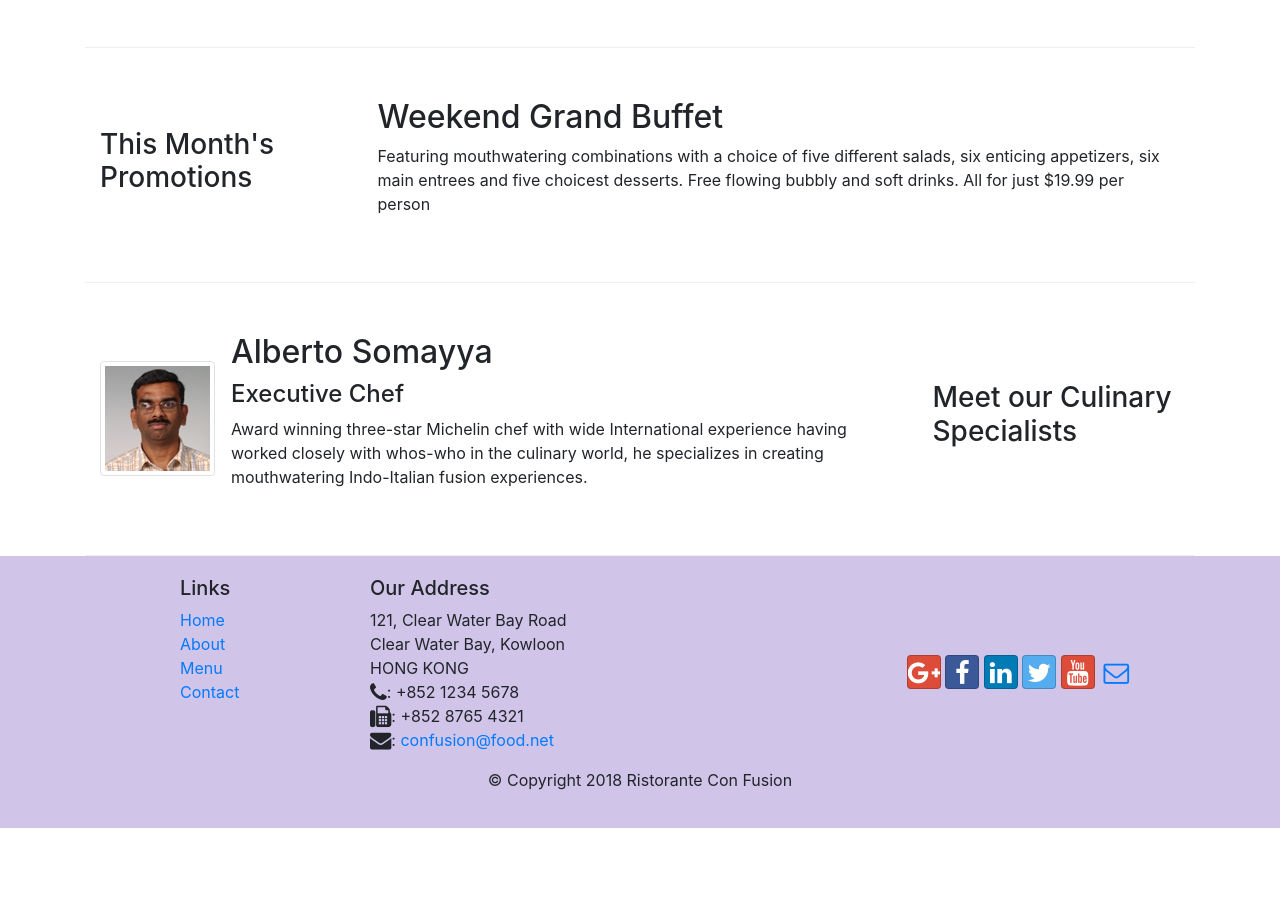
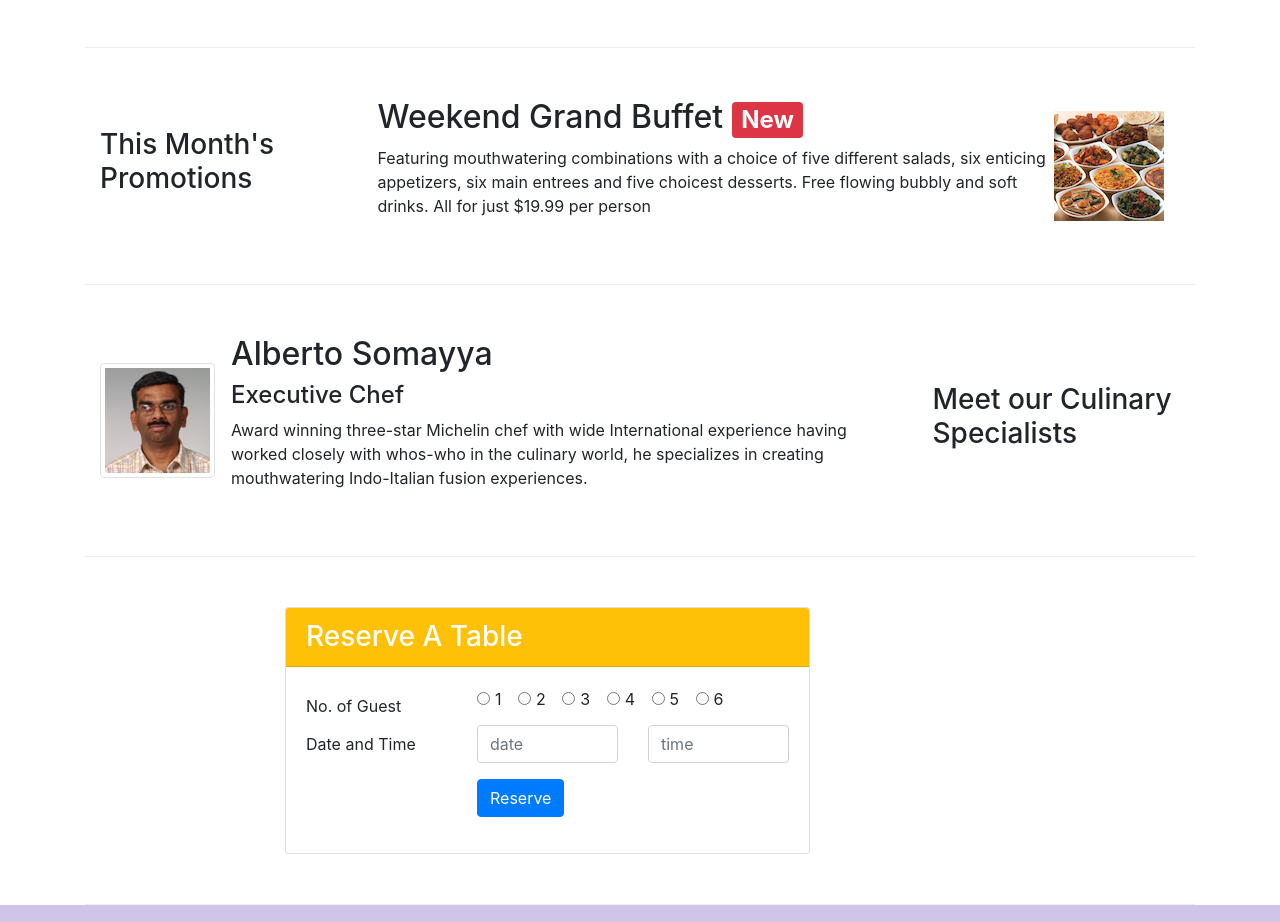
Before and after one commit to sajjadz118128/RestaurantBooking, a website: page index.html in a window 1280 px wide. Shown: the part 523-1445 px from the top of the page. Before the commit the page ends 1351 px from the top, so only its background shows below. Drawn offline with nearby package versions, Linux system fonts and the light colour scheme.

```diff
--- a/css/style.css
+++ b/css/style.css
@@ -36,3 +36,10 @@
 .navbar-dark {
     background-color: #512DA8;
 }
+
+.tab-content{
+    border-left: 1px solid #ddd;
+    border-right: 1px solid #ddd;
+    border-bottom: 1px soli #ddd;
+    padding: 10px;
+}
--- a/index.html
+++ b/index.html
@@ -39,8 +39,11 @@
                     <h1>Ristorante con Fusion</h1>
                     <p>We take inspiration from the World's best cuisines, and create a unique fusion experience. Our lipsmacking creations will tickle your culinary senses!</p>
                 </div>
-                <div class="col-12 col-sm align-self-center">
+                <div class="col-12 col-sm-3 align-self-center">
                     <img src="img/logo.png" class="img-fluid">
+                </div>
+                <div class="col-12 col-sm-3 align-self-center">
+                    <a href="#card"><button class="btn btn-warning">Reseve Table</button></a>
                 </div>
             </div>
         </div>
@@ -68,8 +71,13 @@
                 <h3>This Month's Promotions</h3>
             </div>
             <div class="col col-sm col-md">
-                <h2>Weekend Grand Buffet</h2>
-                <p>Featuring mouthwatering combinations with a choice of five different salads, six enticing appetizers, six main entrees and five choicest desserts. Free flowing bubbly and soft drinks. All for just $19.99 per person </p>
+                <div class="media">
+                    <div class="media-body">
+                        <h2 class="mt-0">Weekend Grand Buffet <span class="badge badge-danger">New</span></h2>
+                        <p>Featuring mouthwatering combinations with a choice of five different salads, six enticing appetizers, six main entrees and five choicest desserts. Free flowing bubbly and soft drinks. All for just $19.99 per person </p>
+                    </div>
+                    <img src="img/buffet.png" alt="buffet" class="align-self-center image-thumbnail d-flex mr-3">
+                </div>
             </div>
         </div>
 
@@ -84,6 +92,62 @@
                         <h2 class="mt-0">Alberto Somayya</h2>
                         <h4>Executive Chef</h4>
                         <p>Award winning three-star Michelin chef with wide International experience having worked closely with whos-who in the culinary world, he specializes in creating mouthwatering Indo-Italian fusion experiences. </p>
+                    </div>
+                </div>
+            </div>
+        </div>
+        <div class="row row-content" id="card">
+            <div class="col-12 col-sm-6 offset-sm-2">
+                <div class="card">
+                    <h3 class="card-header bg-warning text-white">Reserve A Table</h3>
+                    <div class="card-body">
+                        <form >
+                            <div class="row">
+                                <div class="col-4 col-form-label">
+                                    No. of Guest
+                                </div>
+                                <div class="col-8">
+                                    <div class="form-check form-check-inline">
+                                        <input class="form-check-input" type="radio" name="inlineRadioOptions" id="inlineRadio1" value="option1">
+                                        <label class="form-check-label" for="inlineRadio1">1</label>
+                                      </div>
+                                      <div class="form-check form-check-inline">
+                                        <input class="form-check-input" type="radio" name="inlineRadioOptions" id="inlineRadio2" value="option2">
+                                        <label class="form-check-label" for="inlineRadio2">2</label>
+                                      </div>
+                                      <div class="form-check form-check-inline">
+                                        <input class="form-check-input" type="radio" name="inlineRadioOptions" id="inlineRadio3" value="option3">
+                                        <label class="form-check-label" for="inlineRadio3">3</label>
+                                      </div>
+                                      <div class="form-check form-check-inline">
+                                        <input class="form-check-input" type="radio" name="inlineRadioOptions" id="inlineRadio4" value="option4">
+                                        <label class="form-check-label" for="inlineRadio4">4</label>
+                                      </div>
+                                      <div class="form-check form-check-inline">
+                                        <input class="form-check-input" type="radio" name="inlineRadioOptions" id="inlineRadio5" value="option5">
+                                        <label class="form-check-label" for="inlineRadio5">5</label>
+                                      </div>
+                                      <div class="form-check form-check-inline">
+                                        <input class="form-check-input" type="radio" name="inlineRadioOptions" id="inlineRadio6" value="option6">
+                                        <label class="form-check-label" for="inlineRadio6">6</label>
+                                      </div>
+                                </div>
+                            </div>
+                            <div class="row form-group">
+                                <label class="col-4 col-form-label" for="time">Date and Time</label>
+                                <div class="col-4">
+                                    <input type="text" class="form-control" name="Date" id="Date" placeholder="date">
+                                </div>
+                                <div class="col-4">
+                                    <input type="text" class="form-control" name="time" id="time" placeholder="time">
+                                </div>
+                            </div>
+                            <div class="row form-group">
+                                <div class="col-3 offset-4">
+                                    <button type="submit" class="btn btn-primary">Reserve</button>
+                                </div>
+                            </div>
+                        </form>
                     </div>
                 </div>
             </div>
```
Also changed, not shown: aboutus.html (+27 -0 lines).
